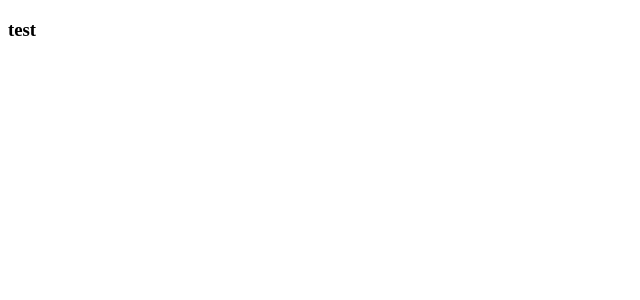
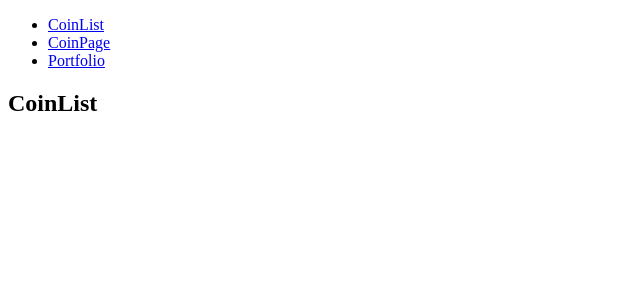
Before and after one commit to Marina8989/CryptoApp, a React (Create React App) app: page / in a window 1280 px wide. Shown: the top 300 px of the page, without its empty margins (0-640 px from the left). Built offline with nearby package versions, Linux system fonts and the light colour scheme.

Commit message:
added routing

```diff
--- a/package.json
+++ b/package.json
@@ -8,6 +8,7 @@
     "@testing-library/user-event": "^12.1.10",
     "react": "^17.0.2",
     "react-dom": "^17.0.2",
+    "react-router-dom": "^5.3.0",
     "react-scripts": "4.0.3",
     "web-vitals": "^1.0.1"
   },
--- a/src/App.js
+++ b/src/App.js
@@ -1,11 +1,43 @@
-import React from 'react';
+import React from "react";
+import CoinList from './pages/CoinList/CoinList';
+import CoinPage from './pages/CoinPage/CoinPage';
+import Portfolio from './pages/Portfolio/Portfolio';
+import {
+  BrowserRouter as Router,
+  Switch,
+  Route,
+  Link
+} from "react-router-dom";
 
-class App extends React.Component{
-    render(){
-        return(
-            <h3>test </h3>
-        )
-    }
+export default function App() {
+  return (
+    <Router>
+      <div>
+        <nav>
+          <ul>
+            <li>
+              <Link to="/">CoinList</Link>
+            </li>
+            <li>
+              <Link to="/coinPage">CoinPage</Link>
+            </li>
+            <li>
+              <Link to="/portfolio">Portfolio</Link>
+            </li>
+          </ul>
+        </nav>
+        <Switch>
+          <Route path="/coinPage">
+            <CoinPage />
+          </Route>
+          <Route path="/portfolio">
+            <Portfolio />
+          </Route>
+          <Route path="/">
+            <CoinList />
+          </Route>
+        </Switch>
+      </div>
+    </Router>
+  );
 }
-
-export default App
--- /dev/null
+++ b/src/pages/CoinList/CoinList.js
@@ -0,0 +1,5 @@
+const CoinList = () => {
+  return <h2>CoinList</h2>;
+}
+
+export default CoinList
--- /dev/null
+++ b/src/pages/CoinPage/CoinPage.js
@@ -0,0 +1,5 @@
+const CoinPage = () => {
+  return <h2>CoinPage</h2>;
+}
+
+export default CoinPage
--- /dev/null
+++ b/src/pages/Portfolio/Portfolio.js
@@ -0,0 +1,4 @@
+const Portfolio = () => {
+  return <h2>Portfolio</h2>;
+}
+export default Portfolio
```
Also changed, not shown: src/pages/CoinList/CoinList.styles.js (added), src/pages/CoinPage/CoinPage.styles.js (added), src/pages/Portfolio/Portfolio.styles.js (added), 1 other file (tests, documents, lock files or other folders).
